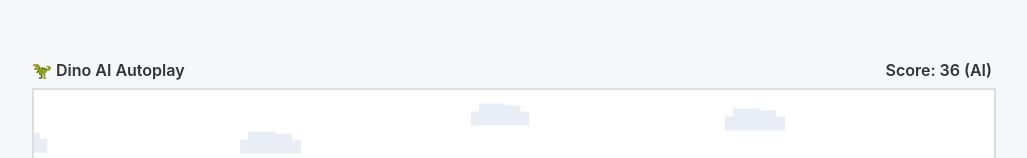
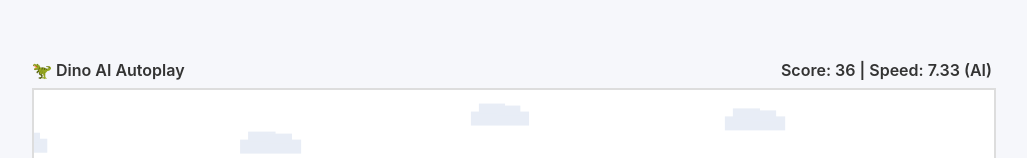
Before and after one commit to ImNotDanish05/AriaPlayGroundOpenClaw, a plain HTML site: page dino-ai.html in a window 1280 px wide. Shown: the part 180-338 px from the top of the page, without its empty margins (128-1155 px from the left). Drawn offline with Linux system fonts and the light colour scheme.

Commit message:
feat(ui): display current dino speed in HUD

```diff
--- a/dino-ai.html
+++ b/dino-ai.html
@@ -289,7 +289,7 @@
         }
       }
 
-      scoreEl.textContent = `Score: ${Math.floor(state.score)}${state.ai ? ' (AI)' : ''}${state.running ? '' : '  — GAME OVER'}`;
+      scoreEl.textContent = `Score: ${Math.floor(state.score)} | Speed: ${state.speed.toFixed(2)}${state.ai ? ' (AI)' : ''}${state.running ? '' : '  — GAME OVER'}`;
     }
 
     function drawDino(isNight = false) {
```
